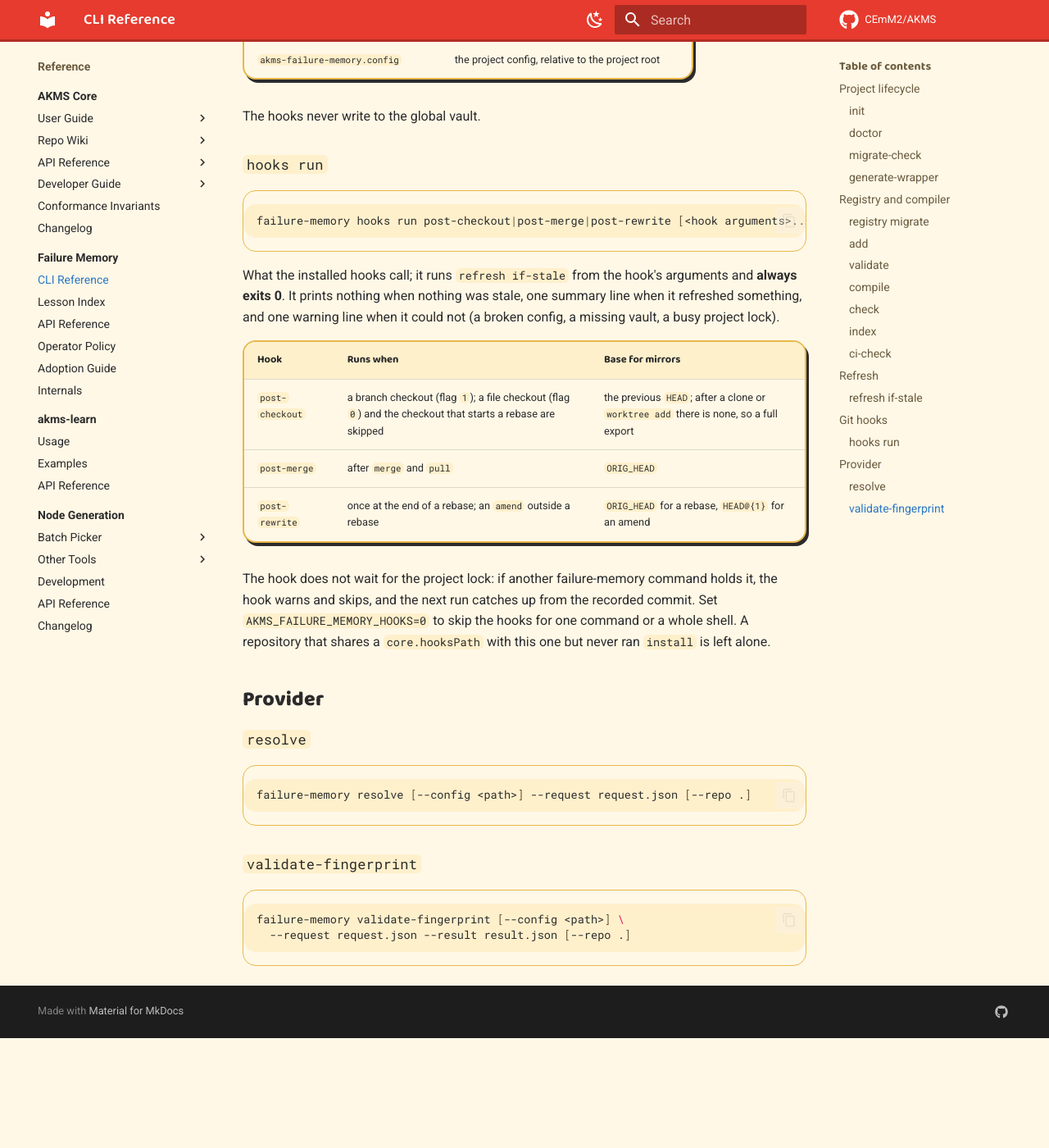
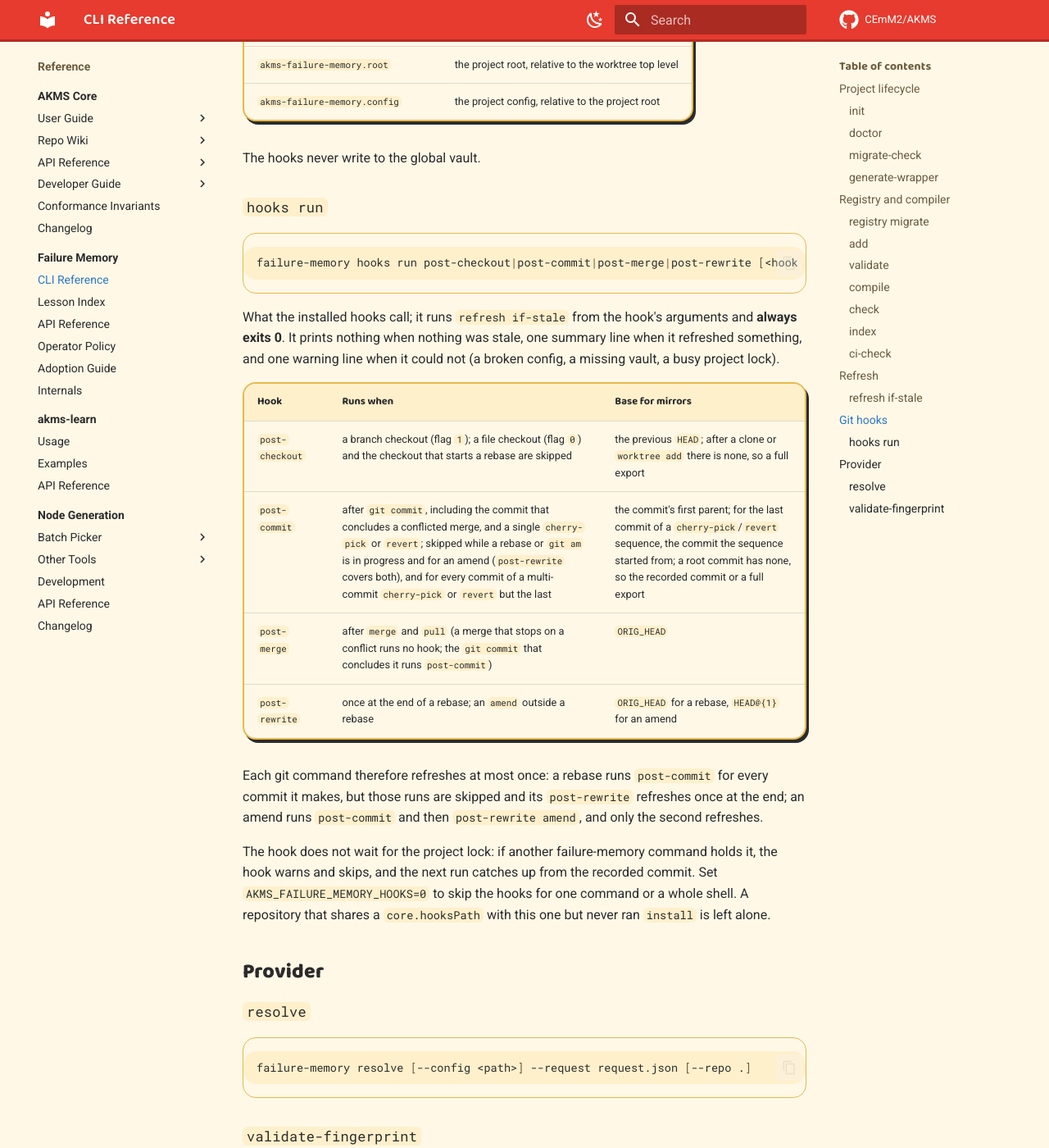
Before and after one commit to CEmM2/AKMS, an MkDocs documentation site: the page built from docs/reference/failure-memory/cli-reference.md, in a window 1280 px wide and 1400 px high, scrolled down 4892 px. Shown: the whole window at 82% size. Built offline with MkDocs 1.6.1 and Material for MkDocs 9.7.7, drawn with Linux system fonts in a browser that asks for light colours; comment, search, counter and statistics services are not loaded; before the commit the page ends 6158 px from its top, so only the background shows below that; some of the changed text lies outside the part shown.

Commit message:
docs(failure-memory): document the post-commit hook
The hook lists in the CLI reference, adoption guide, getting-started page
and package README now include post-commit and say that a commit refreshes
what it committed. The hooks run table gains the post-commit row and notes
which hook refreshes a rebase, an amend, a cherry-pick or revert sequence
and a conflicted merge, each once. The CHANGELOG entry for the hooks is
extended rather than duplicated.

Co-Authored-By: Claude Opus 5.5 <noreply@anthropic.com>

````diff
--- a/docs/reference/failure-memory/cli-reference.md
+++ b/docs/reference/failure-memory/cli-reference.md
@@ -170,14 +170,16 @@ failure-memory hooks status [--repo .]
 failure-memory hooks uninstall [--repo .]
 ```
 
-`install` adds a managed block to the `post-checkout`, `post-merge` and
-`post-rewrite` hooks in the directory git runs hooks from
+`install` adds a managed block to the `post-checkout`, `post-commit`,
+`post-merge` and `post-rewrite` hooks in the directory git runs hooks from
 (`git rev-parse --git-path hooks`, which follows `core.hooksPath` and is shared
 by linked worktrees). The block calls `failure-memory hooks run <hook> "$@"`
 with the Python that ran `install`; run `install` again after moving that
 environment. `--global-vault` is required the first time and remembered after
 that. `install` is idempotent: it reports each hook as `created`, `inserted`,
-`updated` or `unchanged`.
+`updated` or `unchanged`. Running it again over an install that predates the
+`post-commit` hook adds that hook and leaves the other three unchanged;
+`status` reports such an install as `partial`.
 
 - A hook that does not exist is created holding only the block, with mode
   `0700` (only its owner can read or run it). A shared repository whose hooks
@@ -211,7 +213,7 @@ The hooks never write to the global vault.
 ### `hooks run`
 
 ```bash
-failure-memory hooks run post-checkout|post-merge|post-rewrite [<hook arguments>...]
+failure-memory hooks run post-checkout|post-commit|post-merge|post-rewrite [<hook arguments>...]
 ```
 
 What the installed hooks call; it runs `refresh if-stale` from the hook's
@@ -222,8 +224,14 @@ not (a broken config, a missing vault, a busy project lock).
 | Hook | Runs when | Base for mirrors |
 | --- | --- | --- |
 | `post-checkout` | a branch checkout (flag `1`); a file checkout (flag `0`) and the checkout that starts a rebase are skipped | the previous `HEAD`; after a clone or `worktree add` there is none, so a full export |
-| `post-merge` | after `merge` and `pull` | `ORIG_HEAD` |
+| `post-commit` | after `git commit`, including the commit that concludes a conflicted merge, and a single `cherry-pick` or `revert`; skipped while a rebase or `git am` is in progress and for an amend (`post-rewrite` covers both), and for every commit of a multi-commit `cherry-pick` or `revert` but the last | the commit's first parent; for the last commit of a `cherry-pick`/`revert` sequence, the commit the sequence started from; a root commit has none, so the recorded commit or a full export |
+| `post-merge` | after `merge` and `pull` (a merge that stops on a conflict runs no hook; the `git commit` that concludes it runs `post-commit`) | `ORIG_HEAD` |
 | `post-rewrite` | once at the end of a rebase; an `amend` outside a rebase | `ORIG_HEAD` for a rebase, `HEAD@{1}` for an amend |
+
+Each git command therefore refreshes at most once: a rebase runs
+`post-commit` for every commit it makes, but those runs are skipped and its
+`post-rewrite` refreshes once at the end; an amend runs `post-commit` and then
+`post-rewrite amend`, and only the second refreshes.
 
 The hook does not wait for the project lock: if another failure-memory command
 holds it, the hook warns and skips, and the next run catches up from the
````
Also changed, not shown: CHANGELOG.md (+7 -4 lines), docs/getting-started/failure-memory.md (+1 -1 lines), docs/reference/failure-memory/adoption.md (+5 -3 lines), packages/akms_failure_memory/README.md (+2 -2 lines).
